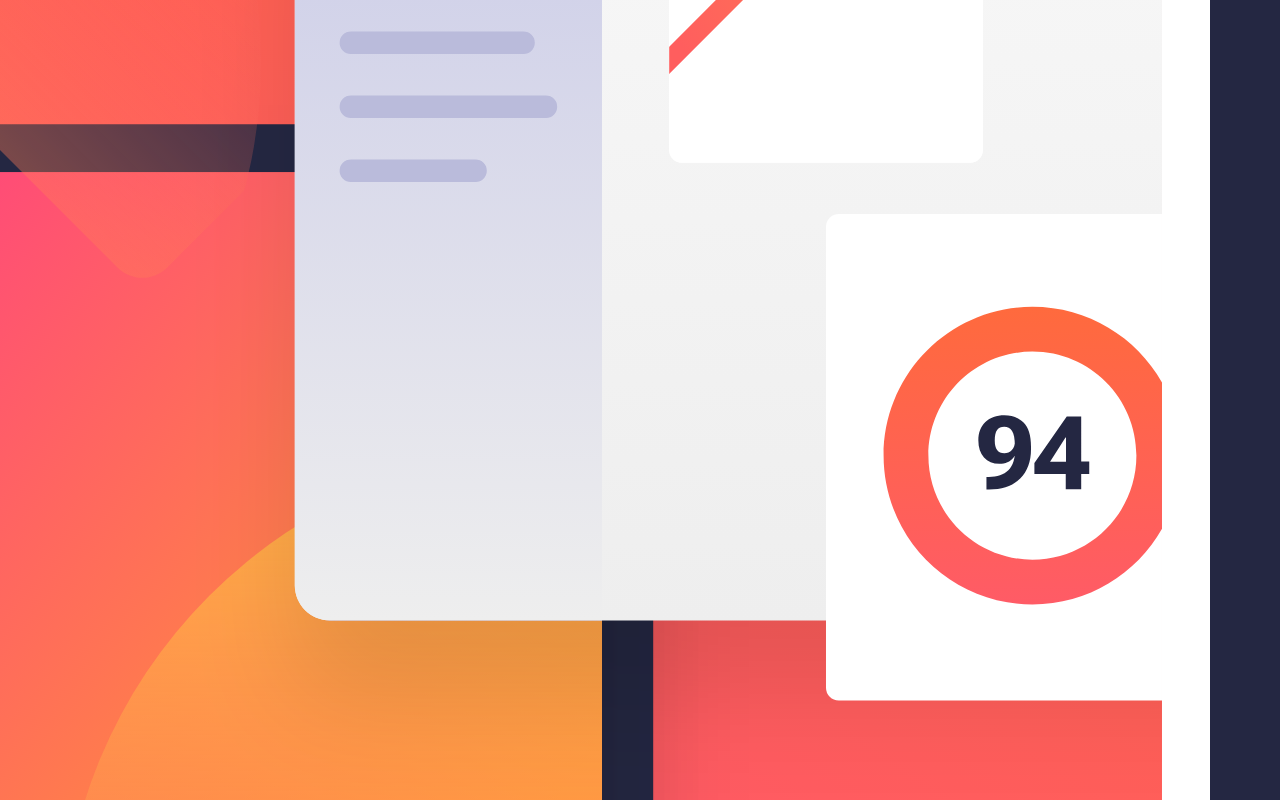
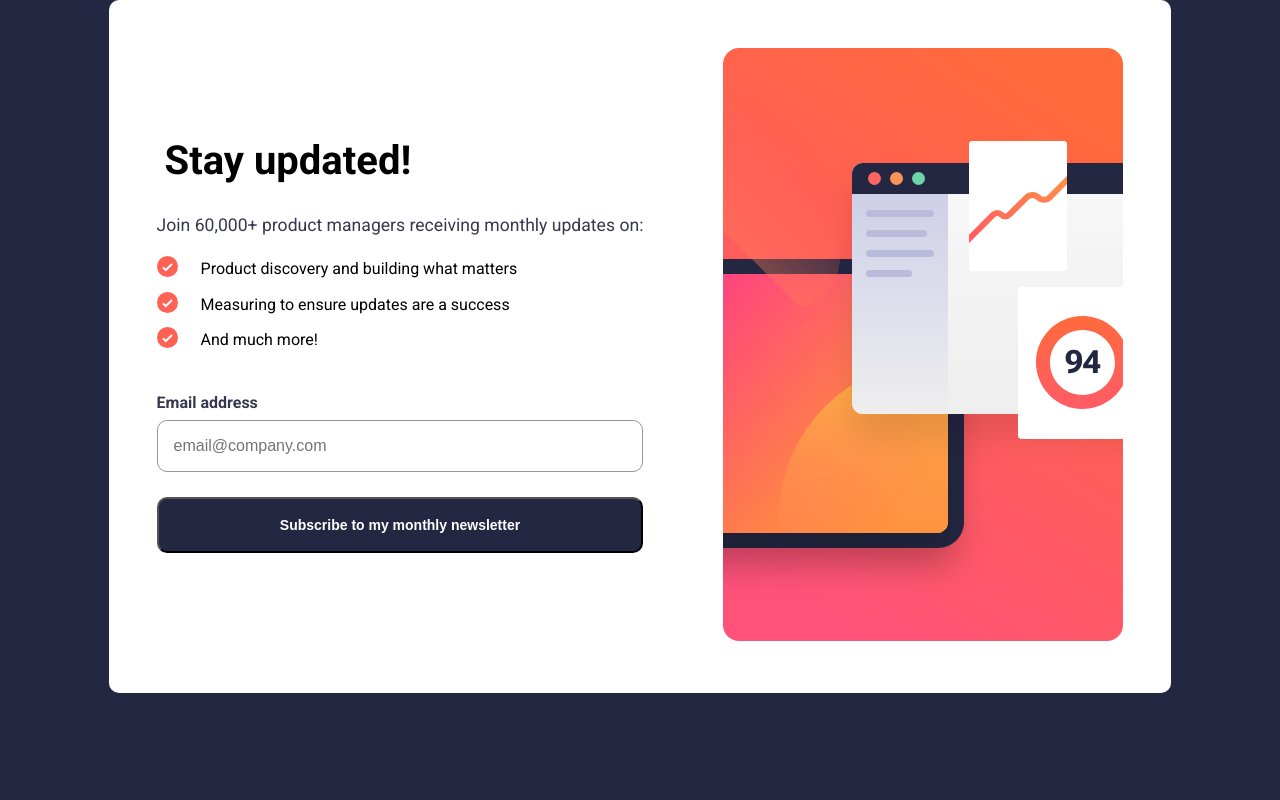
Before and after one commit to pojerm/my-app, a React (Create React App) app: page / in a window 1280 px wide. Shown: the top 800 px of the page. Built offline with nearby package versions, Linux system fonts and the light colour scheme.

Commit message:
nije gotovo

```diff
--- a/src/App.css
+++ b/src/App.css
@@ -1,5 +1,5 @@
  .App {
-    height: 100vh;
+    /* height: 100vh; */
     display: flex;
     flex-direction: column;
     align-items: center;
--- a/src/components/Button/button.css
+++ b/src/components/Button/button.css
@@ -12,4 +12,10 @@
     color: var(--clr-white);
     padding: 18px;
     margin-bottom: 30px;
+    transition: background-color 0.3s ease;
 }
+
+.btn:hover {
+    background-color: var(--clr-primary-400);
+
+}
--- a/src/components/Image/image.css
+++ b/src/components/Image/image.css
@@ -3,8 +3,6 @@
 }
 
 .mobile-image {
-    width: 100vw;
-    height: ;
 }
 
 .desktop-image {
```
